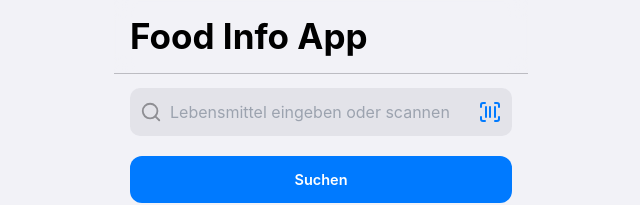
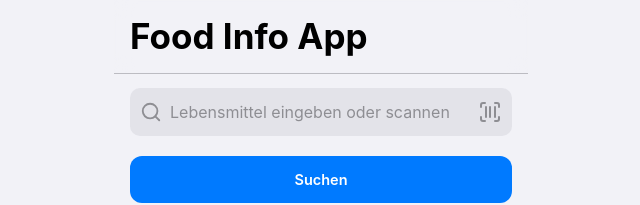
Before and after one commit to x10Lukas/FoodInfoApp, a React (Create React App) app: page / in a window 1280 px wide. Shown: the top 205 px of the page, without its empty margins (319-959 px from the left). Built offline with nearby package versions, Linux system fonts and the light colour scheme.

Commit message:
Update placeholder color in FoodInfoApp.css

```diff
--- a/src/FoodInfoApp.css
+++ b/src/FoodInfoApp.css
@@ -93,6 +93,10 @@ body {
     color: #000000;
   }
 
+  input::placeholder {
+    color: #8E8E93;
+  }
+
   .dark-mode input {
     background-color: rgba(118, 118, 128, 0.24);
     color: #FFFFFF;
@@ -119,7 +123,7 @@ body {
     width: 100%;
     padding: 13px;
     background-color: #007AFF;
-    color: white;
+    color: #fff;
     border: none;
     border-radius: 12px;
     font-size: 14.5px;
@@ -142,7 +146,7 @@ body {
     list-style-type: none;
     padding: 0;
     margin: 16px 0 0 0;
-    background-color: #FFFFFF;
+    background-color: #fff;
     border-radius: 12px;
   }
 
@@ -335,7 +339,7 @@ body {
 
   .dark-mode input {
     background-color: rgba(118, 118, 128, 0.24);
-    color: #FFFFFF;
+    color: #fff;
   }
 
   .barcode-scan-button {
@@ -346,11 +350,11 @@ body {
     right: 10px;
     top: 50%;
     transform: translateY(-50%);
-    color: #007AFF;
+    color: #8E8E93;
   }
 
   .dark-mode .barcode-scan-button {
-    color: #0A84FF;
+    color: #8E8E93;
   }
 
   .barcode-scanner {
@@ -359,7 +363,7 @@ body {
     left: 0;
     width: 100%;
     height: 100%;
-    background-color: #000;
+    background-color: transparent;
     z-index: 1000;
     display: flex;
     justify-content: center;
--- a/src/FoodInfoApp.jsx
+++ b/src/FoodInfoApp.jsx
@@ -197,7 +197,7 @@ const FoodInfoApp = () => {
                   type="text"
                   value={searchTerm}
                   onChange={(e) => setSearchTerm(e.target.value)}
-                  placeholder="Lebensmittel eingeben oder scannen" // Das zusätzliche Leerzeichen sorgt für Platz zwischen dem Symbol und dem Text
+                  placeholder="Lebensmittel eingeben oder scannen"
                 />
                 <span className="search-icon">
                   <Search size={22} />
```
